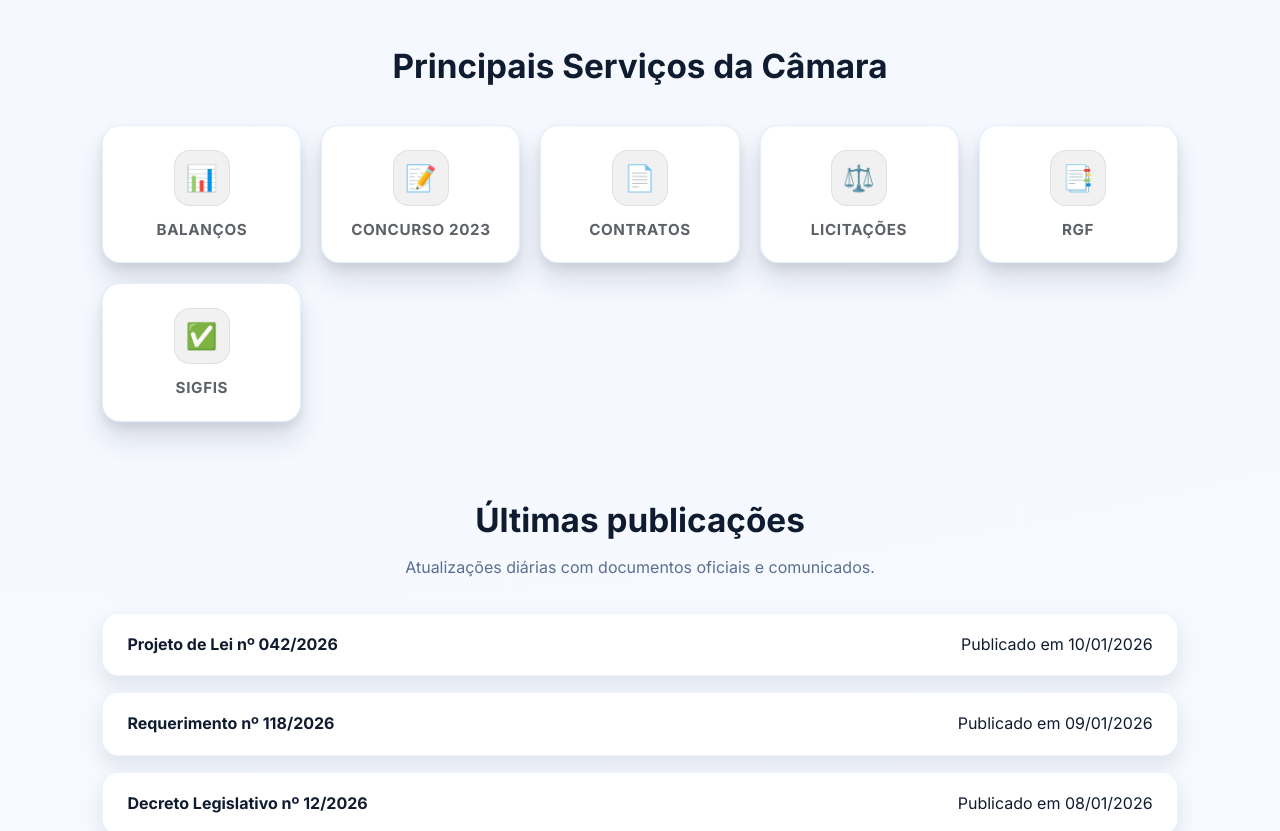
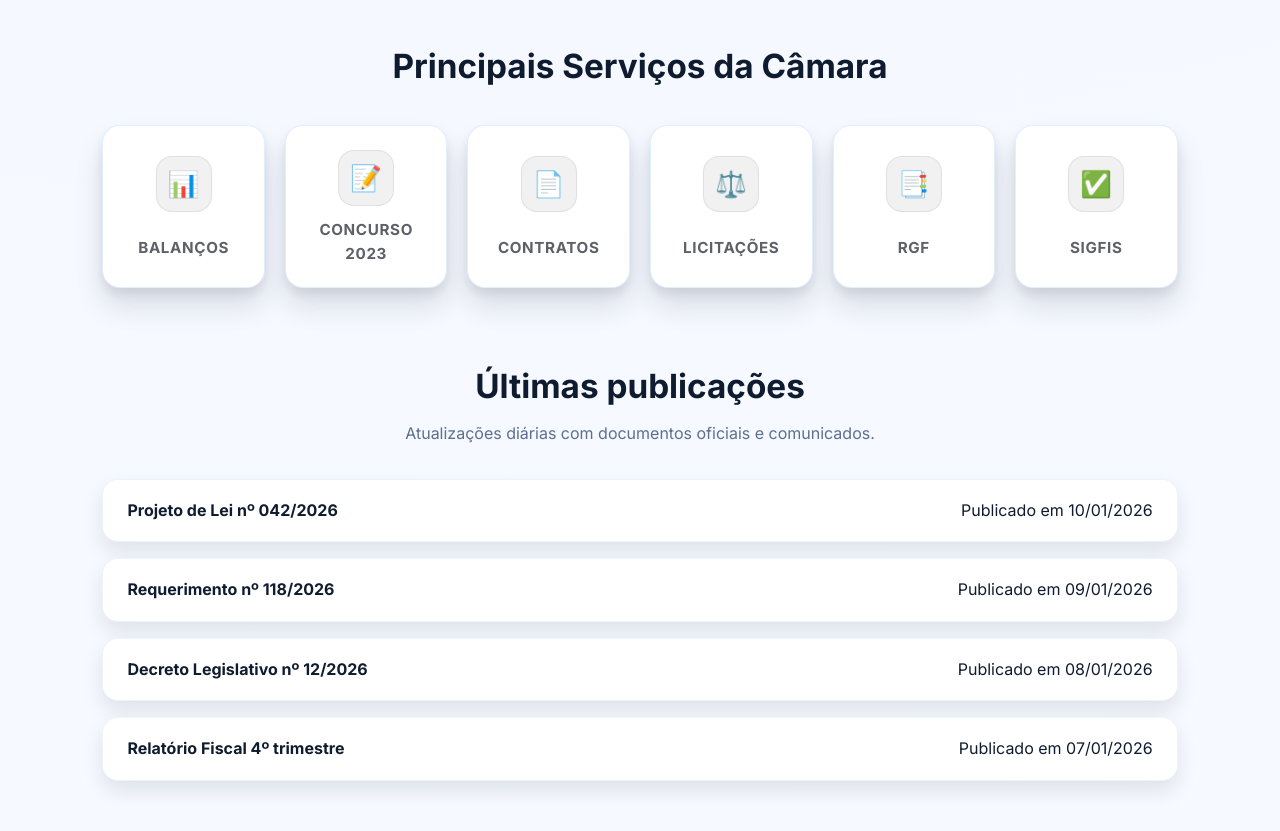
Before and after one commit to MatheusLima7/cabofrio-rj, a website built with Vite: page index.html in a window 1280 px wide. Shown: the part 4240-5071 px from the top of the page. Built offline with nearby package versions, Linux system fonts and the light colour scheme.

Commit message:
updating

```diff
--- a/src/style.css
+++ b/src/style.css
@@ -525,7 +525,9 @@ button {
 .media__player {
   border: 8px solid rgba(255, 255, 255, 0.9);
   transform: translateY(0);
-  transition: transform 0.3s ease, box-shadow 0.3s ease;
+  transition:
+    transform 0.3s ease,
+    box-shadow 0.3s ease;
 }
 
 .media__player:hover {
@@ -574,7 +576,7 @@ button {
 
 .services__grid {
   display: grid;
-  grid-template-columns: repeat(auto-fit, minmax(180px, 1fr));
+  grid-template-columns: repeat(auto-fit, minmax(160px, 1fr));
   gap: 20px;
   justify-items: center;
 }
```
